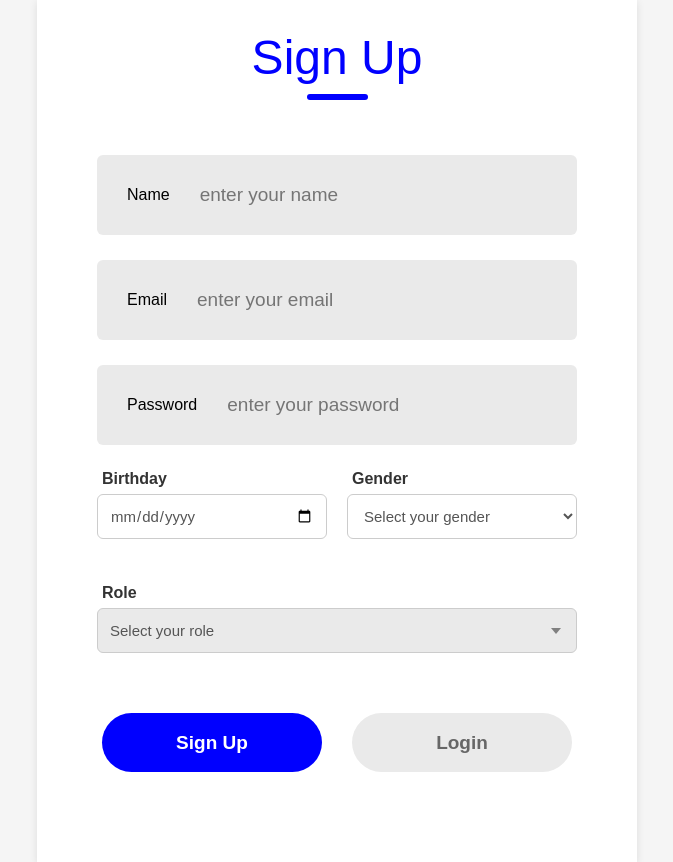
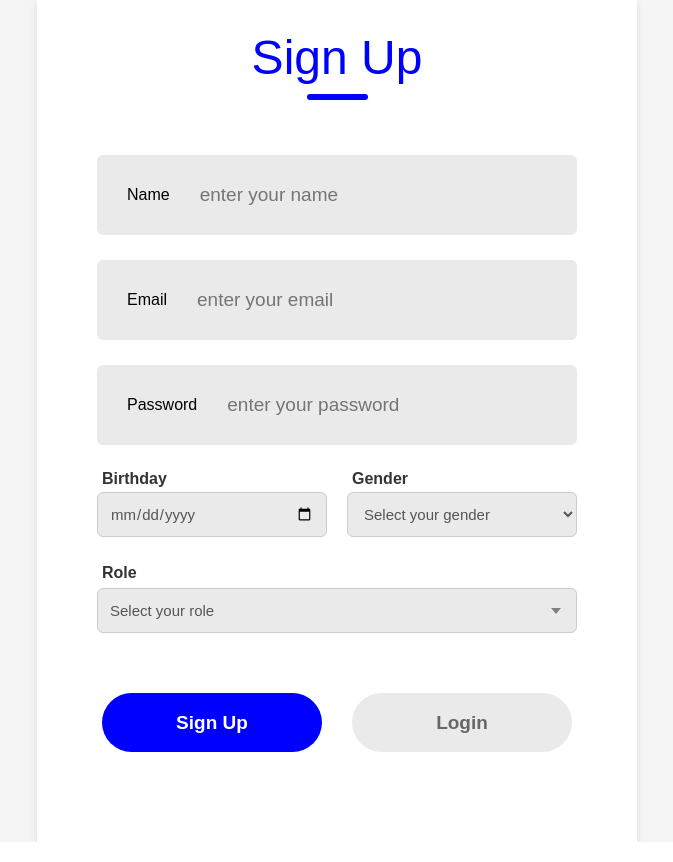
Before and after one commit to susan-karki/Neprift, a React (Vite) app: page /register in a window 1280 px wide. Shown: the whole page, without its empty margins (303-976 px from the left). Built offline with nearby package versions, Linux system fonts and the light colour scheme.

Commit message:
fixed some bugsa and made ui a little functional

```diff
--- a/package.json
+++ b/package.json
@@ -10,6 +10,7 @@
     "preview": "vite preview"
   },
   "dependencies": {
+    "boxicons": "^2.1.4",
     "react": "^19.1.1",
     "react-dom": "^19.1.1",
     "react-router-dom": "^7.9.2"
--- a/src/App.jsx
+++ b/src/App.jsx
@@ -6,6 +6,8 @@ import Register from './pages/auth/component/Register'
 import Product from './pages/webPage/components/Product'
 import Singleproduct from './pages/webPage/components/singleProduct'
 import CartPage from './pages/webPage/components/CartPage'
+import 'boxicons/css/boxicons.min.css';
+
 
 
 function App() {
--- a/src/pages/auth/component/form/Form.css
+++ b/src/pages/auth/component/form/Form.css
@@ -123,7 +123,8 @@
   font-size: 16px;
   font-weight: 600;
   color: #333;
-  margin-bottom: 6px;
+  /* originally 6 */
+  margin-bottom: 2px;
   margin-left: 5px;
 }
 
@@ -135,11 +136,14 @@
   padding: 8px 12px;
   border: 1px solid #ccc;
   border-radius: 6px;
-  background: #fff;
+  background: #eaeaea;
   color: #555;
   font-size: 15px;
   outline: none;
   transition: all 0.2s ease;
+  /* they were not orginally here */
+  margin-top: 2px;
+  margin-bottom: 2px;
 }
 
 /* Focus effect */
@@ -152,7 +156,7 @@
 /* === Role styling - clean white like Birthday, centered === */
 .role {
   width: 480px;
-  margin: 20px auto 0 auto; /* center below birthday-gender row */
+  margin:0px auto 0 auto; /* center below birthday-gender row */
   display: flex;
   flex-direction: column;
   align-items: flex-start;
--- a/src/pages/auth/component/form/Form.jsx
+++ b/src/pages/auth/component/form/Form.jsx
@@ -64,25 +64,13 @@ const Form = ({type}) => {
           <label>Password</label>
           <input type="password" placeholder='enter your password' required/>
         </div>
-        {/* <div className="birthday">
-           <label for="birthday">Birthday</label>
-           <input id="birthday" name="birthday" type="date" required />
-        </div>
-        <div className="gender">
-            <label for="gender">Gender</label>
-            <select id="gender" name="gender" required>
-              <option value="" disabled selected>Select your gender</option>
-              <option value="Male">Male</option>
-              <option value="Female">Female</option>
-              <option value="Other">Other</option>
-            </select>
-        </div> */}
+        {action === "Login"? (<div></div>) : (
+        <>
         <div className="birthday-gender-row">
           <div className="birthday">
             <label htmlFor="birthday">Birthday</label>
             <input id="birthday" name="birthday" type="date" required />
           </div>
-
           <div className="gender">
             <label htmlFor="gender">Gender</label>
            <select id="gender" name="gender" required>
@@ -103,6 +91,7 @@ const Form = ({type}) => {
            <option value="Seller">Seller</option>
          </select>
        </div>
+       </>)}
       </div>
       {action === "Sign Up"?<div></div>:
       <div className="forget-password">Forgot password? <span>Click Here!</span></div>}
--- a/src/pages/webPage/components/card/Card.css
+++ b/src/pages/webPage/components/card/Card.css
@@ -19,6 +19,8 @@
   box-shadow: 0 0 30px rgba(0, 0, 0, 0.04);
   transition: 0.4s ease;
   margin: 0;
+  text-decoration: none;
+  color: inherit;
 }
 
 .card:hover {
@@ -106,3 +108,8 @@
     /* background: linear-gradient(45deg, #fabd14, #eb9616); */
     background: rgb(22, 22, 244);
    }
+.card-link {
+  text-decoration: none;
+  color: inherit;
+  display: block; /* ensures link can wrap block elements safely */
+}
--- a/src/pages/webPage/components/card/Card.jsx
+++ b/src/pages/webPage/components/card/Card.jsx
@@ -1,11 +1,16 @@
 import React from 'react'
 import './Card.css'
-import { Link } from 'react-router-dom'
+import { Link, useNavigate } from 'react-router-dom'
 import image from "../../../../assets/anime.jpg"
 const Card = () => {
+  const navigate = useNavigate();
+  const handleAddToCart =(e) =>{
+    e.stopPropagation();
+    navigate('/cartpage');
+  }
   return (
-    // <div className="container-card">
       <div className="card">
+       <Link to = '/singleproduct' className="card-link">
        <div className="card-image">
         <img src= {image} alt="there is a card image " />
         <i className = " bx bx-star"></i>
@@ -13,12 +18,12 @@ const Card = () => {
        <div className="card-content">
         <h3>Luffy Action Figure</h3>
         <p>This is Monkey d luffy the man who is gonna be a king of Pirates</p>
-        <button className="add-to-cart">Add To Cart</button>
+       </div>
+       </Link>
+       <div className="card-content">
+        <button className="add-to-cart" onClick={handleAddToCart}>Add To Cart</button>
        </div>
       </div>
-    // </div>
-
-
   )
 }
 
```
Also changed, not shown: 1 other file (tests, documents, lock files or other folders).
